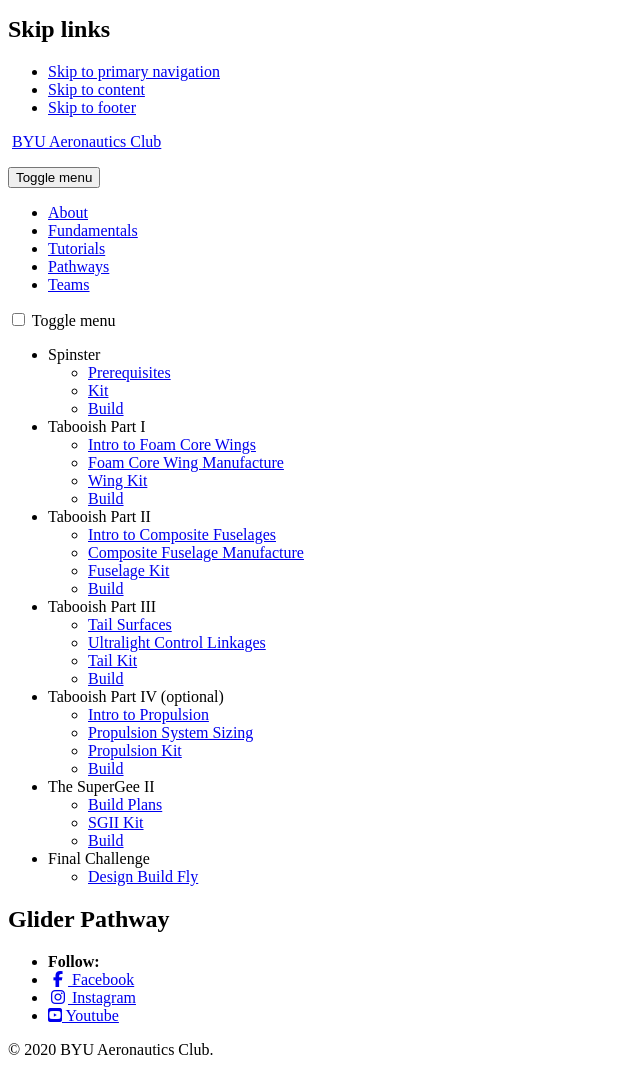
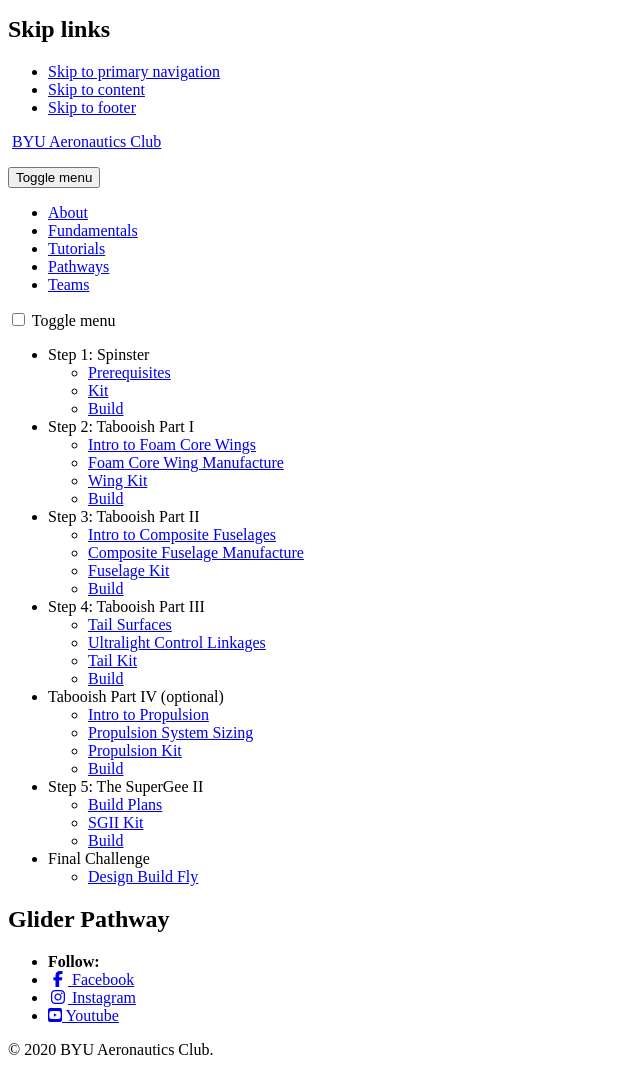
Before and after one commit to BYU-Aeronautics-Club/BYUAeronauticsClub.github.io, a Jekyll site: the page built from _pages/pathways/dlg.md, in a window 1280 px wide, cut to the strip 112-1179 px from the top of the page. Shown: the whole strip, without its empty margins (0-640 px from the left). Built offline with Jekyll 4.4.1, drawn with Linux system fonts in a browser that asks for light colours; cached includes are drawn as plain includes; nearby versions of some CDN libraries.

Commit message:
update titles

```diff
--- a/_data/navigation.yml
+++ b/_data/navigation.yml
@@ -11,7 +11,7 @@
     url: /teams/
 
 dlg:
-  - title: "Spinster"
+  - title: "Step 1: Spinster"
     children:
       - title: "Prerequisites"
         url: /pathways/dlg/spinster/prereqs/
@@ -19,7 +19,7 @@
         url: /pathways/dlg/spinster/kit/
       - title: "Build"
         url: /pathways/dlg/spinster/Build/
-  - title: "Tabooish Part I"
+  - title: "Step 2: Tabooish Part I"
     children:
       - title: "Intro to Foam Core Wings"
         url: /pathways/dlg/taboo/foamcorewings/
@@ -29,7 +29,7 @@
         url: /pathways/dlg/taboo/wingkit/
       - title: "Build"
         url: /pathways/dlg/taboo/wingbuild/
-  - title: "Tabooish Part II"
+  - title: "Step 3: Tabooish Part II"
     children:
       - title: "Intro to Composite Fuselages"
         url: /pathways/dlg/taboo/compfuse/
@@ -39,7 +39,7 @@
         url: /pathways/dlg/taboo/fusekit/
       - title: "Build"
         url: /pathways/dlg/taboo/fusebuild/
-  - title: "Tabooish Part III"
+  - title: "Step 4: Tabooish Part III"
     children:
       - title: "Tail Surfaces"
         url: /pathways/dlg/taboo/tail/
@@ -59,7 +59,7 @@
         url: /pathways/dlg/taboo/propkit/
       - title: "Build"
         url: /pathways/dlg/taboo/propbuild/
-  - title: "The SuperGee II"
+  - title: "Step 5: The SuperGee II"
     children:
       - title: "Build Plans"
         url: /pathways/dlg/sgII/buildplans/
```
